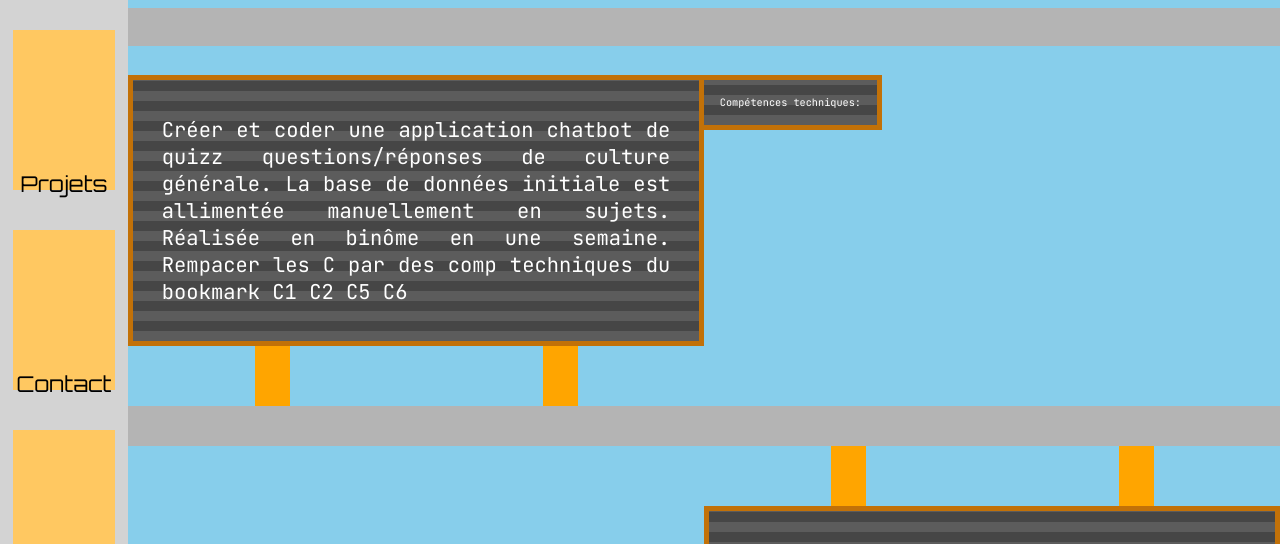
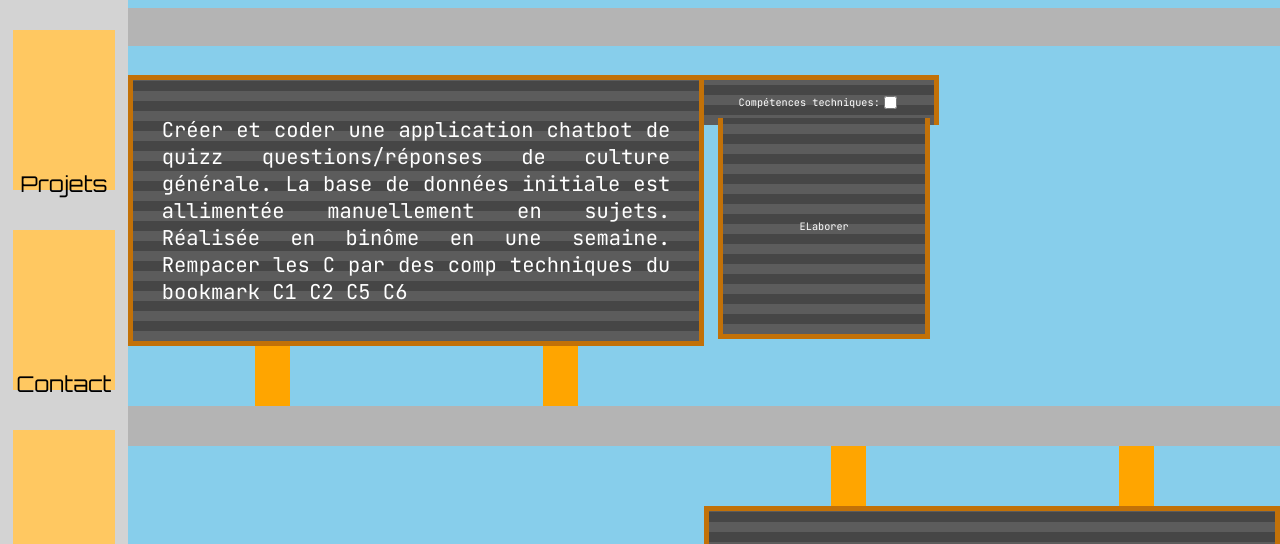
Before and after one commit to ferreirw/Portfolio, a plain HTML site: page Projets.html in a window 1280 px wide. Shown: the part 210-754 px from the top of the page. Drawn offline with Linux system fonts and the light colour scheme.

Commit message:
Avant changement des rows

```diff
--- a/Portfolio.css
+++ b/Portfolio.css
@@ -381,7 +381,8 @@ PROJET
     margin-top: 10%;
     margin-bottom: 0;
     border-left: 0;
-    width: 50%;
+    border-bottom: 0;
+    width: 70%;
     height: 15%;
     justify-self: left;
     align-self:space-between;
@@ -403,6 +404,23 @@ PROJET
     font-size: 1vw;
     text-align: center;
     border-right: 0;
+}
+
+.Pcontent > :nth-child(2) .extendComp,
+.Pcontent >:nth-child(4) .extendComp{
+    grid-row-start: 1;
+    grid-row-end: 3;
+    grid-column:3;
+    margin-top: 25%;
+    margin-left: 5%;
+    margin-bottom: 0;
+    border-top: 0;
+    width: 60%;
+    height: 60%;
+    justify-self:left;
+    align-self:space-between;
+    font-size: 0.8vw;
+    text-align: center;
 }
 
 .Bproject poteaux{
--- a/Projets.html
+++ b/Projets.html
@@ -27,7 +27,7 @@
                 <div class = funnel_part>
                     <funnel></funnel>
                     <div class="conveyer_part">
-                        <marquee scrollamount = "18">
+                        <marquee scrollamount = "20">
                             <h1>Mes projets</h1>
                         </marquee>
                         <conveyer></conveyer>
@@ -39,10 +39,11 @@
             <section class="Pjava" id="Java">
             <div class="compTech">
                 Compétences techniques:
+                <input type="checkbox" id="P1" name="P1">
             </div>
             <div class="extendComp">
                 ELaborer
-
+            </div>
                 </div>
                 <div>
                 Créer et coder une application chatbot de quizz questions/réponses de culture générale.
```
